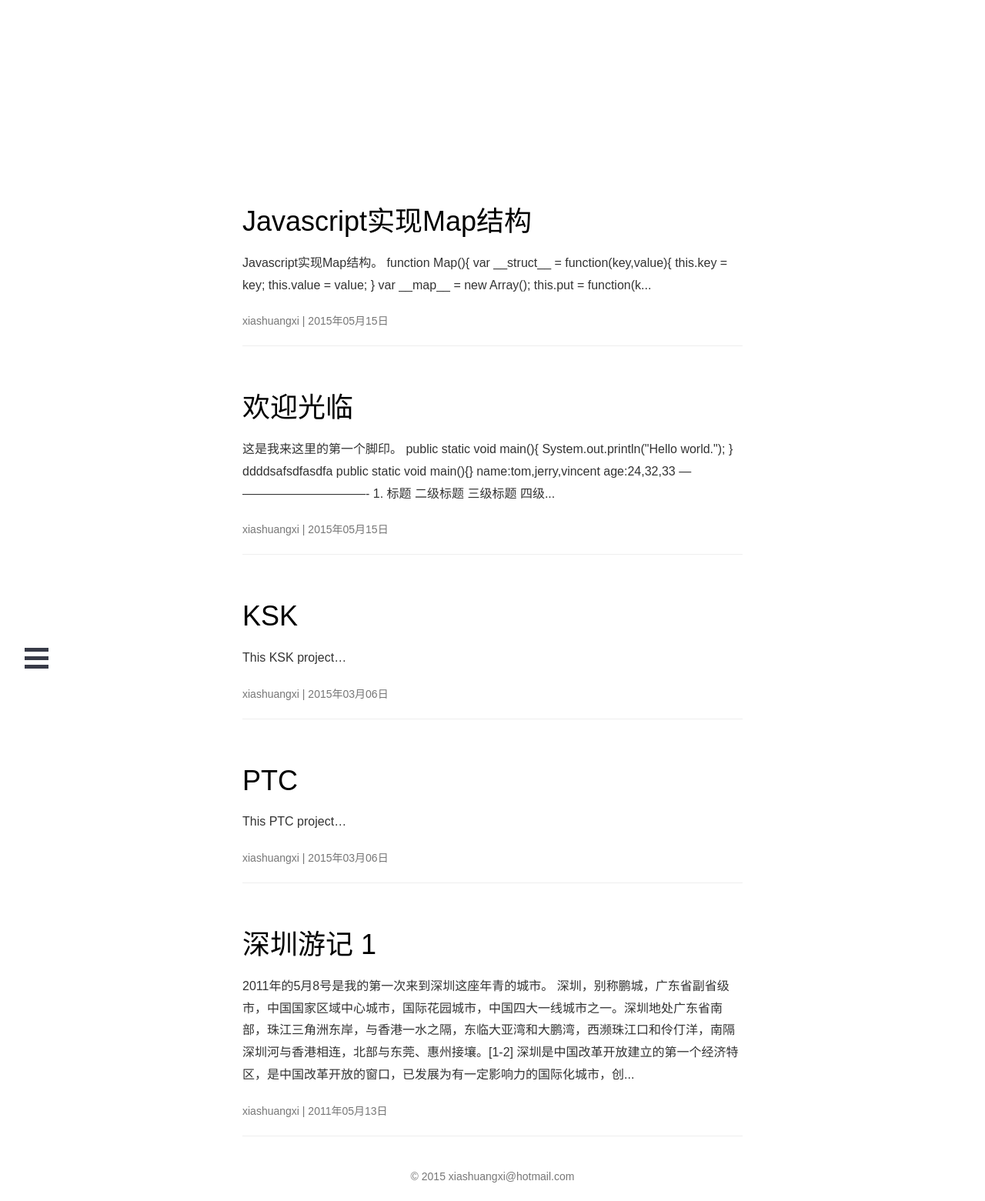
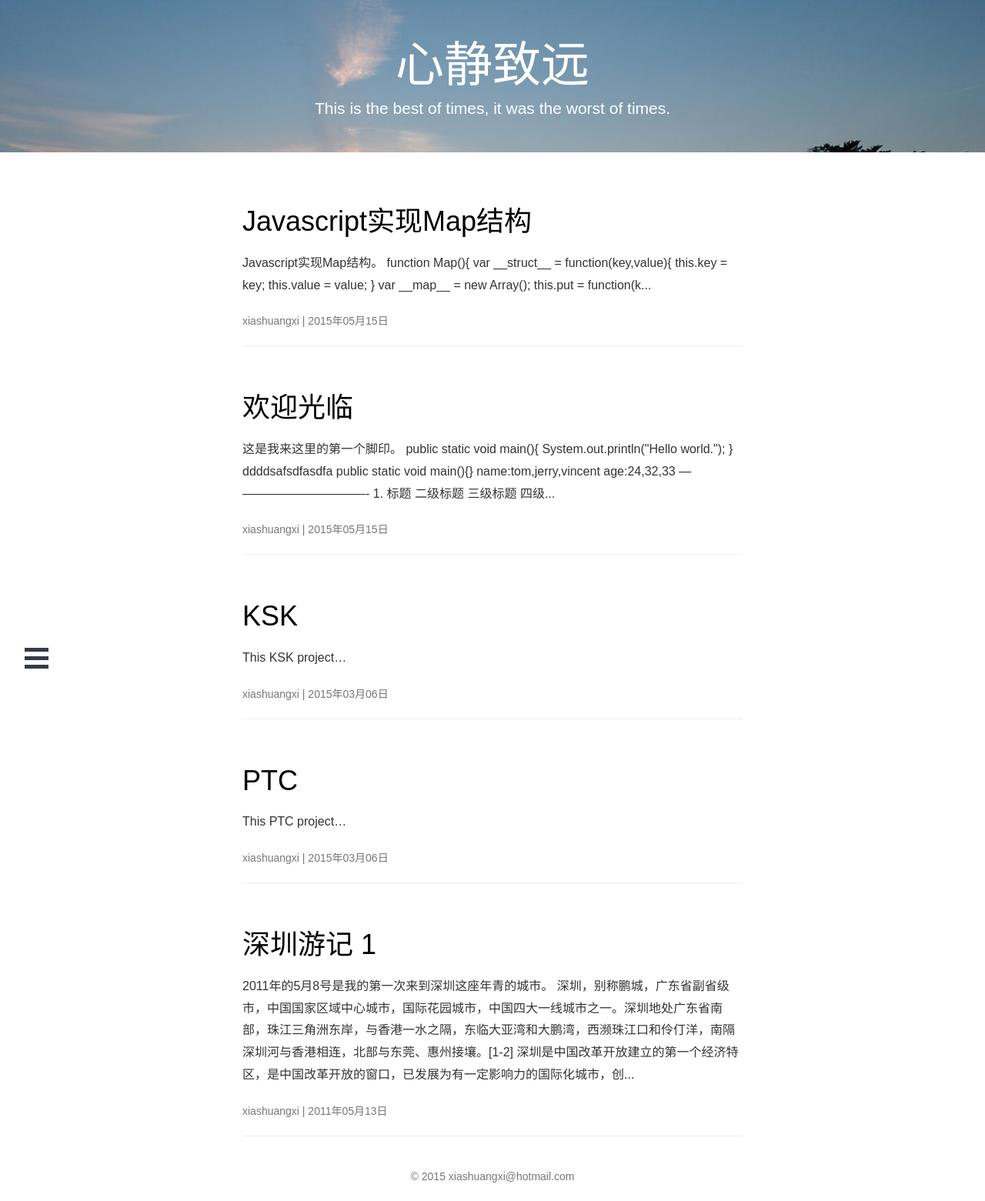
Before and after one commit to jinchangle/xiashuangxi.github.io, a Jekyll site: the page built from index.html, in a window 1280 px wide. Shown: the whole page at 77% size. Built offline with Jekyll 4.4.1, drawn with Linux system fonts in a browser that asks for light colours; nearby versions of some CDN libraries; the list of posts is cut into pages by our own code; comment, search, counter and statistics services are not loaded.

Commit message:
Please enter the commit message for your changes. Lines starting  with '' will be ignored, and an empty message aborts the commit.  On branch master  Your branch is up-to-date with 'origin/master'.
 Changes to be committed:
	modified:   stylesheets/main.css

```diff
--- a/stylesheets/main.css
+++ b/stylesheets/main.css
@@ -39,7 +39,7 @@ filter:"progid:DXImageTransform.Microsoft.AlphaImageLoader(sizingMethod='scale')
     color:#fff;
     background-color: #fff;
     text-align:center;
-    background-image: url(images/test_bg.jpg);
+    background-image: url(../../images/test_bg.jpg);
     filter:"progid:DXImageTransform.Microsoft.AlphaImageLoader(sizingMethod='scale')";
     -moz-background-size:100% auto;
         background-size:100% auto;
```
